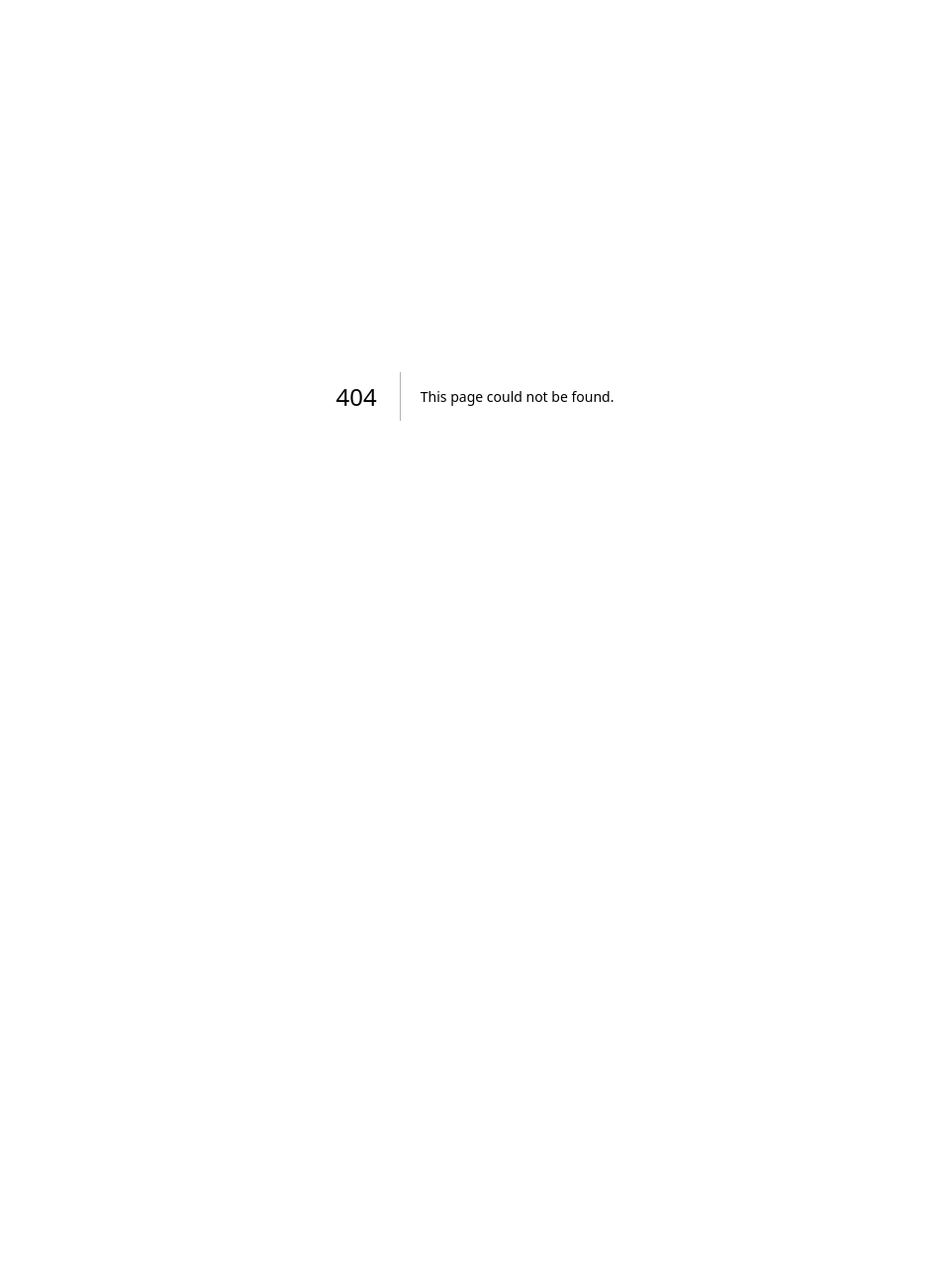
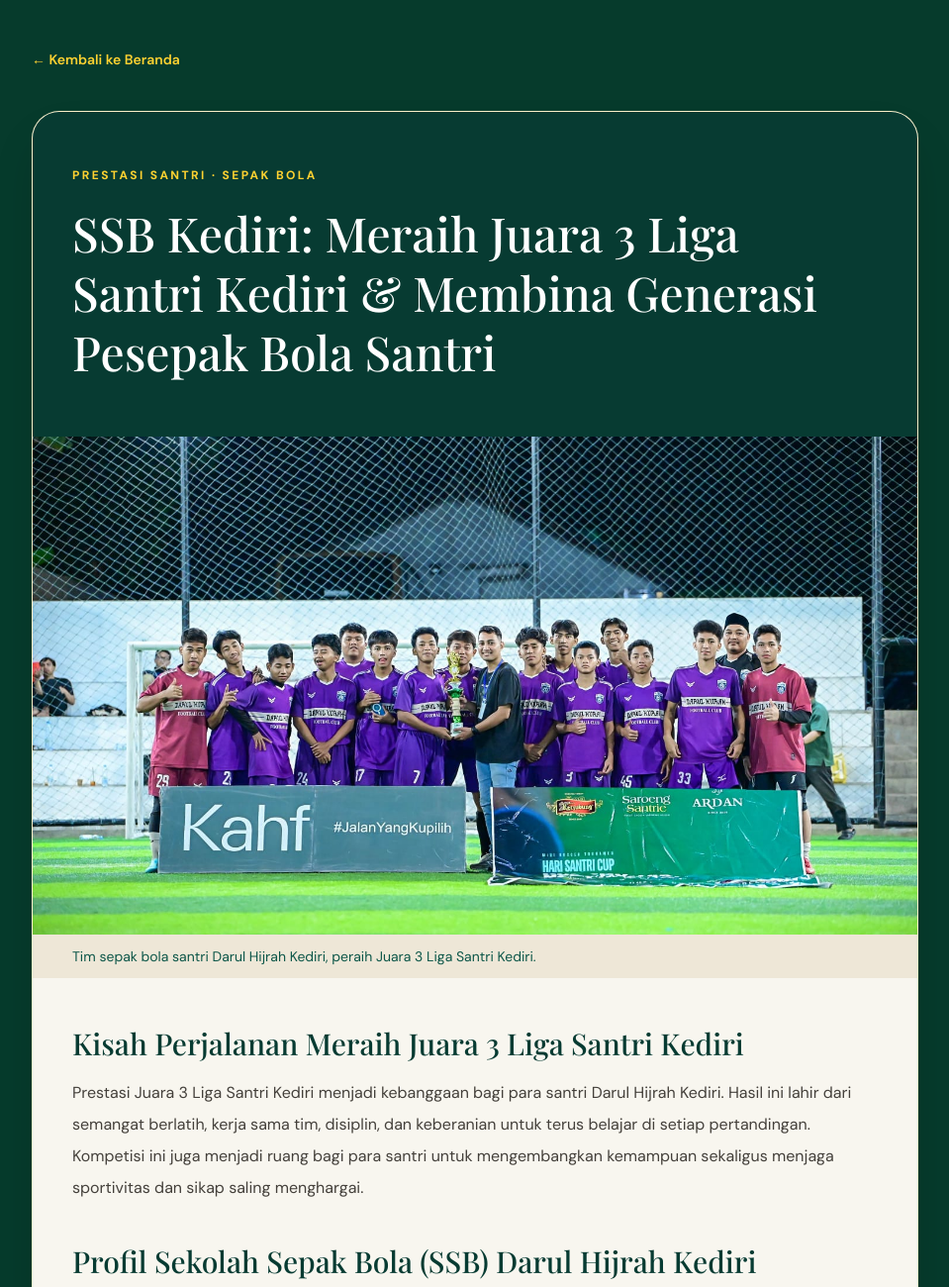
Before and after one commit to DadenJulianto/web-dh-kediri, a Next.js app: page /ssb-kediri in a window 1280 px wide. Before the commit this address had no page. Shown: the top 1300 px of the page at 99% size, without its empty margins (160-1119 px from the left). Before the commit the page ends 800 px from the top, so only its background shows below. Built offline with nearby package versions, Linux system fonts and the light colour scheme; a web font is replaced by a local one.

Commit message:
Add SSB Kediri article page
Co-authored-by: Copilot <223556219+Copilot@users.noreply.github.com>

```diff
--- a/app/sitemap.ts
+++ b/app/sitemap.ts
@@ -7,5 +7,10 @@ export default function sitemap(): MetadataRoute.Sitemap {
       changeFrequency: 'yearly',
       priority: 1,
     },
+    {
+      url: 'https://www.darulhijrahkediri.com/ssb-kediri',
+      changeFrequency: 'yearly',
+      priority: 0.8,
+    },
   ]
 }
--- /dev/null
+++ b/app/ssb-kediri/page.tsx
@@ -0,0 +1,119 @@
+import type { Metadata } from 'next'
+import Link from 'next/link'
+
+export const metadata: Metadata = {
+  title: {
+    absolute: 'SSB Kediri – Prestasi Juara 3 Liga Santri & Pembinaan Sepak Bola | Darul Hijrah Kediri',
+  },
+  description: 'Liputan prestasi tim sepak bola santri Darul Hijrah Kediri meraih Juara 3 Liga Santri Kediri serta informasi lengkap pendaftaran Sekolah Sepak Bola (SSB) di Kediri.',
+  keywords: [
+    'SSB Kediri',
+    'Sekolah Sepak Bola Kediri',
+    'Liga Santri Kediri',
+    'SSB Darul Hijrah Kediri',
+    'Pesantren Sepak Bola Kediri',
+  ],
+  alternates: {
+    canonical: 'https://www.darulhijrahkediri.com/ssb-kediri',
+  },
+}
+
+export default function SsbKediriPage() {
+  return (
+    <main className="min-h-screen bg-[#063b2c] px-5 py-8 text-white sm:py-12">
+      <div className="mx-auto max-w-4xl">
+        <Link
+          href="/"
+          className="inline-flex items-center gap-2 text-sm font-semibold text-amber-300 transition-colors hover:text-amber-200"
+        >
+          ← Kembali ke Beranda
+        </Link>
+
+        <article className="mt-8 overflow-hidden rounded-[28px] border border-amber-300/20 bg-[#f8f6ef] text-emerald-950 shadow-2xl shadow-black/20 sm:mt-10">
+          <header className="bg-[#073b32] px-6 py-10 sm:px-10 sm:py-14">
+            <p className="text-xs font-bold uppercase tracking-[0.2em] text-amber-300">
+              Prestasi Santri · Sepak Bola
+            </p>
+            <h1 className="mt-5 font-serif text-3xl leading-tight text-white sm:text-5xl">
+              SSB Kediri: Meraih Juara 3 Liga Santri Kediri &amp; Membina Generasi Pesepak Bola Santri
+            </h1>
+          </header>
+
+          <figure>
+            <img
+              src="/futsal.jpeg"
+              alt="Tim Sepak Bola Santri Darul Hijrah Kediri Juara 3 Liga Santri Kediri - SSB Kediri"
+              className="aspect-[16/9] w-full object-cover"
+            />
+            <figcaption className="bg-[#eee7d7] px-6 py-3 text-sm text-emerald-900 sm:px-10">
+              Tim sepak bola santri Darul Hijrah Kediri, peraih Juara 3 Liga Santri Kediri.
+            </figcaption>
+          </figure>
+
+          <div className="space-y-10 px-6 py-9 sm:px-10 sm:py-12">
+            <section>
+              <h2 className="font-serif text-2xl text-emerald-950 sm:text-3xl">
+                Kisah Perjalanan Meraih Juara 3 Liga Santri Kediri
+              </h2>
+              <p className="mt-4 leading-8 text-stone-700">
+                Prestasi Juara 3 Liga Santri Kediri menjadi kebanggaan bagi para santri Darul Hijrah Kediri.
+                Hasil ini lahir dari semangat berlatih, kerja sama tim, disiplin, dan keberanian untuk terus
+                belajar di setiap pertandingan. Kompetisi ini juga menjadi ruang bagi para santri untuk
+                mengembangkan kemampuan sekaligus menjaga sportivitas dan sikap saling menghargai.
+              </p>
+            </section>
+
+            <section>
+              <h2 className="font-serif text-2xl text-emerald-950 sm:text-3xl">
+                Profil Sekolah Sepak Bola (SSB) Darul Hijrah Kediri
+              </h2>
+              <p className="mt-4 leading-8 text-stone-700">
+                Pembinaan sepak bola Darul Hijrah Kediri mengembangkan kemampuan fisik dan teknik bermain
+                seiring dengan pendidikan tahfidz serta pembentukan karakter santri. Latihan olahraga
+                menjadi bagian dari pendidikan yang mendorong disiplin, tanggung jawab, kerja sama, dan
+                semangat untuk berusaha dengan baik, baik di lapangan maupun dalam kehidupan sehari-hari.
+              </p>
+            </section>
+
+            <section>
+              <h2 className="font-serif text-2xl text-emerald-950 sm:text-3xl">
+                Program Latihan, Kelompok Usia, dan Jadwal Kegiatan
+              </h2>
+              <p className="mt-4 leading-8 text-stone-700">
+                Program latihan mencakup kebugaran, penguasaan teknik dasar, pemahaman permainan, dan
+                latihan kerja sama tim. Pembinaan dapat disesuaikan dengan tahap perkembangan dan kelompok
+                usia peserta. Jadwal kegiatan serta informasi kelompok yang tersedia disampaikan langsung
+                oleh panitia saat konsultasi pendaftaran agar sesuai dengan kegiatan pendidikan santri.
+              </p>
+            </section>
+
+            <section className="rounded-2xl border border-amber-400/50 bg-[#eee7d7] p-6 sm:p-8">
+              <h2 className="font-serif text-2xl text-emerald-950 sm:text-3xl">
+                Bergabung dengan Pembinaan Sepak Bola Santri
+              </h2>
+              <p className="mt-3 leading-7 text-stone-700">
+                Hubungi panitia untuk menanyakan pendaftaran, kelompok usia, program latihan, dan jadwal kegiatan.
+              </p>
+              <div className="mt-6 flex flex-col gap-3 sm:flex-row">
+                <a
+                  href="https://wa.me/628216700693"
+                  target="_blank"
+                  rel="noreferrer"
+                  className="inline-flex items-center justify-center rounded-full bg-[#063b2c] px-6 py-3 text-sm font-bold text-white transition-colors hover:bg-emerald-900"
+                >
+                  Tanya via WhatsApp
+                </a>
+                <Link
+                  href="/#pendaftaran"
+                  className="inline-flex items-center justify-center rounded-full border border-emerald-900/20 px-6 py-3 text-sm font-bold text-emerald-950 transition-colors hover:bg-white/70"
+                >
+                  Informasi Pendaftaran
+                </Link>
+              </div>
+            </section>
+          </div>
+        </article>
+      </div>
+    </main>
+  )
+}
--- a/components/ppdb-landing.tsx
+++ b/components/ppdb-landing.tsx
@@ -2,6 +2,7 @@
 
 import { useState } from 'react'
 import { Dialog } from '@base-ui/react/dialog'
+import Link from 'next/link'
 import {
   ArrowRight,
   BookOpen,
@@ -341,12 +342,15 @@ Talent is Our Strenght
         <div className="mx-auto max-w-7xl">
           <SectionHeading eyebrow="03 — Galeri Penghargaan" title="Siswa berprestasi." text="Apresiasi atas usaha santri di bidang akademik dan olahraga, termasuk cabang sepak bola." light />
           <div className="grid gap-5 sm:grid-cols-2 xl:grid-cols-3">
-            {awardees.map(({ name, award, event, image, imagePosition }, index) => (
-              <article key={`${name}-${award}-${event}`} className="rounded-[24px] border border-white/10 bg-white/[.04] p-7 shadow-[0_10px_25px_rgba(0,0,0,0.08)]">
+            {awardees.map(({ name, award, event, image, imagePosition }, index) => {
+              const card = (
+                <article className={`h-full rounded-[24px] border border-white/10 bg-white/[.04] p-7 shadow-[0_10px_25px_rgba(0,0,0,0.08)] ${index === 0 ? 'cursor-pointer transition-all duration-300 hover:-translate-y-1 hover:border-amber-400/50' : ''}`}>
                   <div className="mb-6 overflow-hidden rounded-[18px] border border-white/10 bg-white/[.03]">
                     <img
                       src={image}
-                    alt={`Foto penghargaan ${name}: ${award}${event ? ` — ${event}` : ''}`}
+                      alt={index === 0
+                        ? 'Tim Sepak Bola Santri Darul Hijrah Kediri Juara 3 Liga Santri Kediri - SSB Kediri'
+                        : `Foto penghargaan ${name}: ${award}${event ? ` — ${event}` : ''}`}
                       className={`aspect-[16/10] w-full object-cover ${imagePosition ?? 'object-center'}`}
                     />
                   </div>
@@ -356,8 +360,14 @@ Talent is Our Strenght
                   </div>
                   <h3 className="mt-8 font-serif text-3xl text-white">{name}</h3>
                   <p className="mt-3 text-sm leading-6 text-emerald-50/75">{award}{event && ` — ${event}`}</p>
+                  {index === 0 && <p className="mt-5 text-xs font-semibold text-gold">Baca selengkapnya →</p>}
                 </article>
-            ))}
+              )
+
+              return index === 0
+                ? <Link key={`${name}-${award}-${event}`} href="/ssb-kediri" className="block h-full rounded-[24px] focus-visible:outline-2 focus-visible:outline-offset-4 focus-visible:outline-amber-400">{card}</Link>
+                : <div key={`${name}-${award}-${event}`} className="h-full">{card}</div>
+            })}
           </div>
         </div>
       </section>
```
Lines whose indentation alone changed are shown as unchanged.
